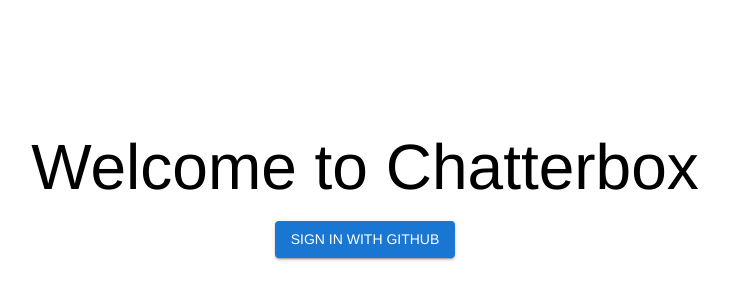
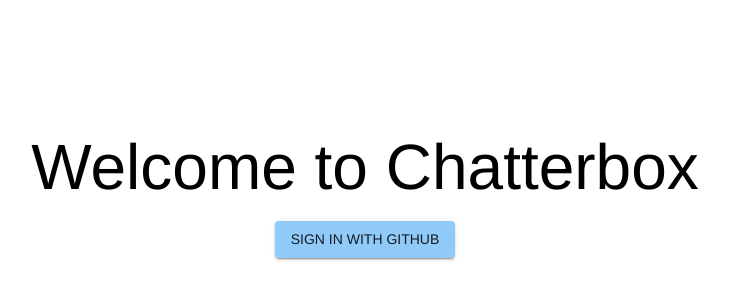
Before and after one commit to declanleeler/chatterbox, a React (Vite) app in the folder frontend/: page / in a window 1280 px wide. Shown: the part 214-514 px from the top of the page, without its empty margins (283-1012 px from the left). Built offline with nearby package versions, Linux system fonts and the light colour scheme; no server answers.

Commit message:
Set dark mode as default

```diff
--- a/frontend/src/contexts/CustomThemeProvider.tsx
+++ b/frontend/src/contexts/CustomThemeProvider.tsx
@@ -33,7 +33,7 @@ const CustomThemeProvider: FC<CustomThemeProviderProps> = ({ children }) => {
   // Check local storage for the saved theme mode or default to light
   const storedMode = localStorage.getItem('themeMode');
   const [mode, setMode] = useState<PaletteMode>(
-    storedMode === 'dark' ? 'dark' : 'light',
+    storedMode === 'light' ? 'light' : 'dark',
   );
 
   // Update local storage whenever the theme mode changes
```
